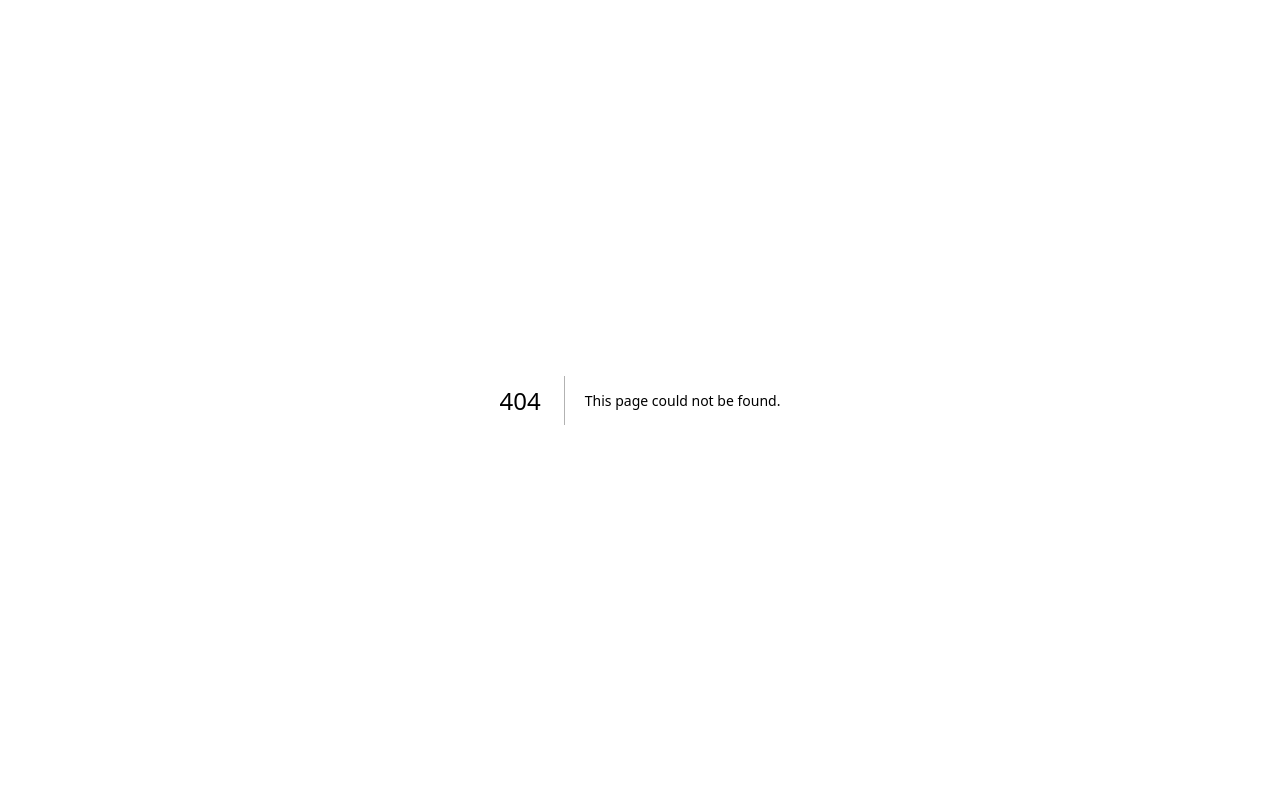
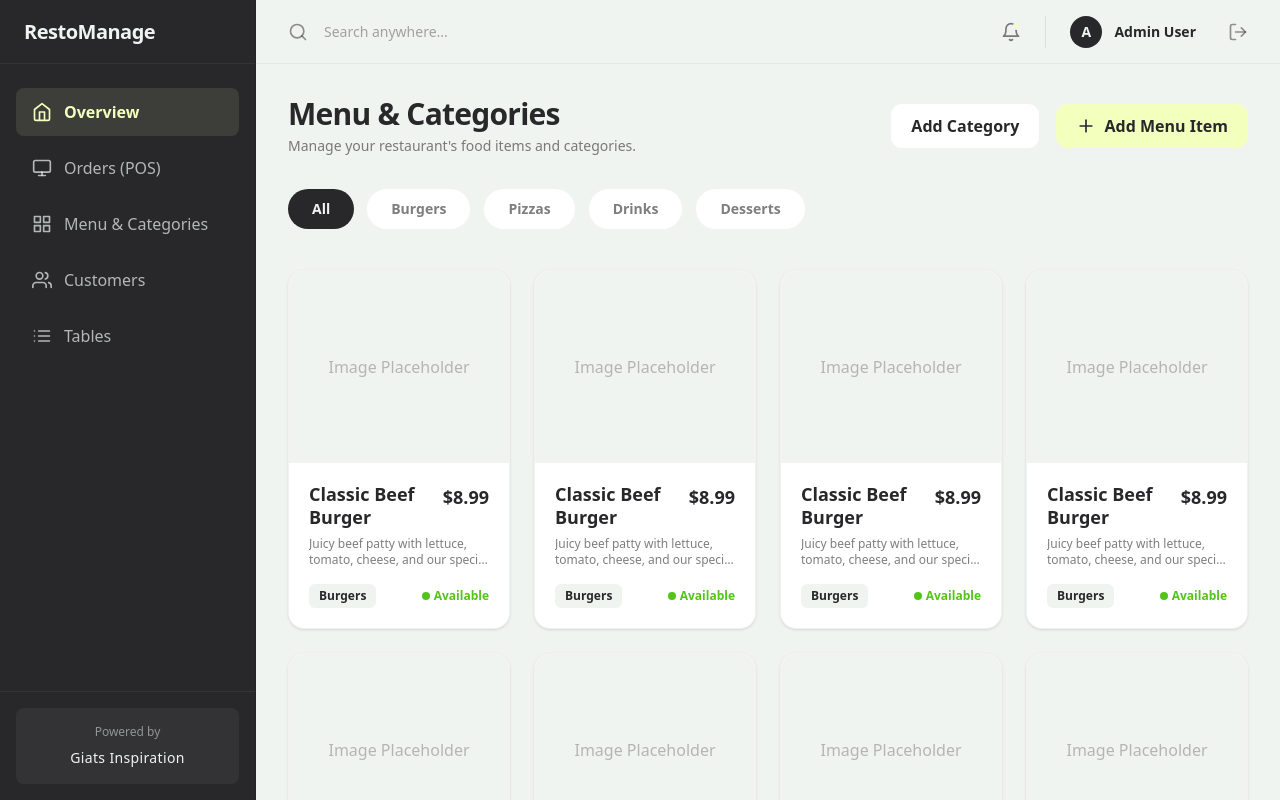
Before and after one commit to Kaowsar-Azad/Restaurant-Manage, a Next.js app in the folder restaurant-manage-frontend/: page /menu in a window 1280 px wide. Before the commit this address had no page. Built offline with nearby package versions, Linux system fonts and the light colour scheme.

Commit message:
Menu & Categories Page design complete

```diff
--- /dev/null
+++ b/restaurant-manage-frontend/app/(dashboard)/menu/page.jsx
@@ -0,0 +1,71 @@
+import { FiPlus, FiEdit2, FiTrash2, FiMoreVertical } from "react-icons/fi";
+
+export default function MenuPage() {
+  const categories = ["All", "Burgers", "Pizzas", "Drinks", "Desserts"];
+
+  return (
+    <div className="flex flex-col gap-8">
+      <header className="flex items-center justify-between">
+        <div>
+          <h1 className="text-3xl font-bold tracking-tight text-brand-dark mb-1">Menu & Categories</h1>
+          <p className="text-brand-dark/60 text-sm">Manage your restaurant's food items and categories.</p>
+        </div>
+        <div className="flex items-center gap-4">
+          <button className="px-5 py-2.5 bg-brand-white text-brand-dark font-semibold rounded-xl border border-black/5 hover:bg-brand-bg transition-colors">
+            Add Category
+          </button>
+          <button className="flex items-center gap-2 px-5 py-2.5 bg-brand-accent text-brand-dark font-semibold rounded-xl hover:shadow-lg hover:-translate-y-0.5 transition-all">
+            <FiPlus className="w-5 h-5" />
+            <span>Add Menu Item</span>
+          </button>
+        </div>
+      </header>
+
+      {/* Categories Tabs */}
+      <div className="flex items-center gap-3 overflow-x-auto pb-2 scrollbar-hide">
+        {categories.map((cat, i) => (
+          <button
+            key={cat}
+            className={`px-6 py-2.5 rounded-full text-sm font-semibold whitespace-nowrap transition-colors ${
+              i === 0
+                ? 'bg-brand-dark text-brand-bg'
+                : 'bg-brand-white text-brand-dark/60 border border-black/5 hover:border-black/20 hover:text-brand-dark'
+            }`}
+          >
+            {cat}
+          </button>
+        ))}
+      </div>
+
+      {/* Menu Grid */}
+      <div className="grid grid-cols-1 sm:grid-cols-2 lg:grid-cols-4 gap-6">
+        {[1, 2, 3, 4, 5, 6, 7, 8].map((item) => (
+          <div key={item} className="bg-brand-white rounded-2xl shadow-sm border border-black/5 overflow-hidden group hover:shadow-md transition-shadow flex flex-col">
+            <div className="h-48 bg-brand-bg relative flex items-center justify-center">
+              <span className="text-brand-dark/30 font-medium">Image Placeholder</span>
+              <div className="absolute top-3 right-3 bg-white/90 backdrop-blur rounded-lg p-1 opacity-0 group-hover:opacity-100 transition-opacity flex flex-col gap-1 shadow-sm">
+                <button className="p-2 text-brand-dark hover:bg-brand-bg rounded-md"><FiEdit2 className="w-4 h-4" /></button>
+                <button className="p-2 text-red-500 hover:bg-red-50 rounded-md"><FiTrash2 className="w-4 h-4" /></button>
+              </div>
+            </div>
+            <div className="p-5 flex flex-col flex-1 justify-between">
+              <div>
+                <div className="flex justify-between items-start mb-2">
+                  <h3 className="font-bold text-brand-dark text-lg leading-tight">Classic Beef Burger</h3>
+                  <span className="font-bold text-brand-dark text-lg whitespace-nowrap ml-2">$8.99</span>
+                </div>
+                <p className="text-brand-dark/60 text-xs line-clamp-2 mb-4">Juicy beef patty with lettuce, tomato, cheese, and our special house sauce.</p>
+              </div>
+              <div className="flex items-center justify-between mt-auto">
+                <span className="text-xs font-semibold px-2.5 py-1 bg-brand-bg text-brand-dark rounded-md">Burgers</span>
+                <span className="flex items-center gap-1 text-xs font-bold text-[#52c41a]">
+                  <span className="w-2 h-2 rounded-full bg-[#52c41a]"></span> Available
+                </span>
+              </div>
+            </div>
+          </div>
+        ))}
+      </div>
+    </div>
+  );
+}
```
